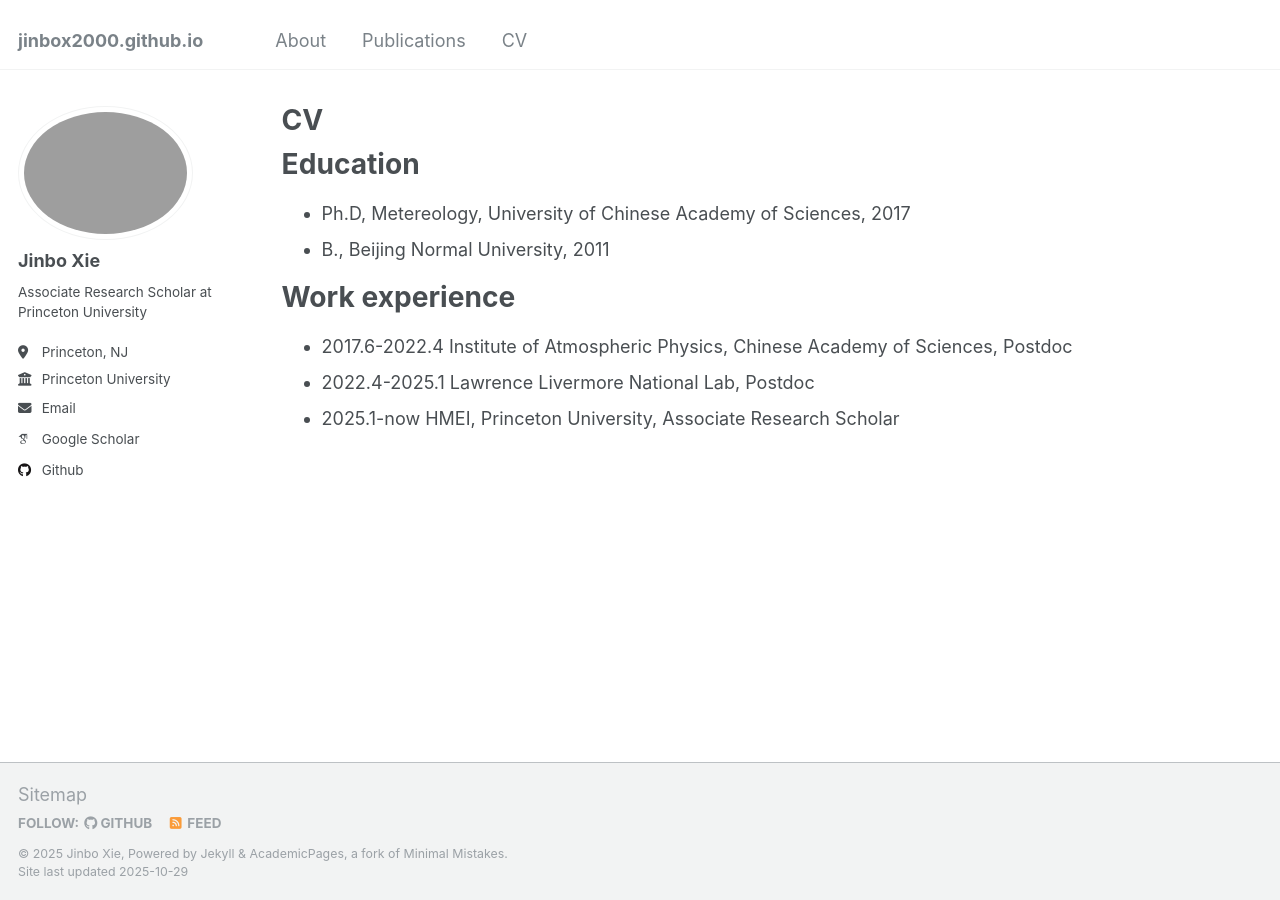
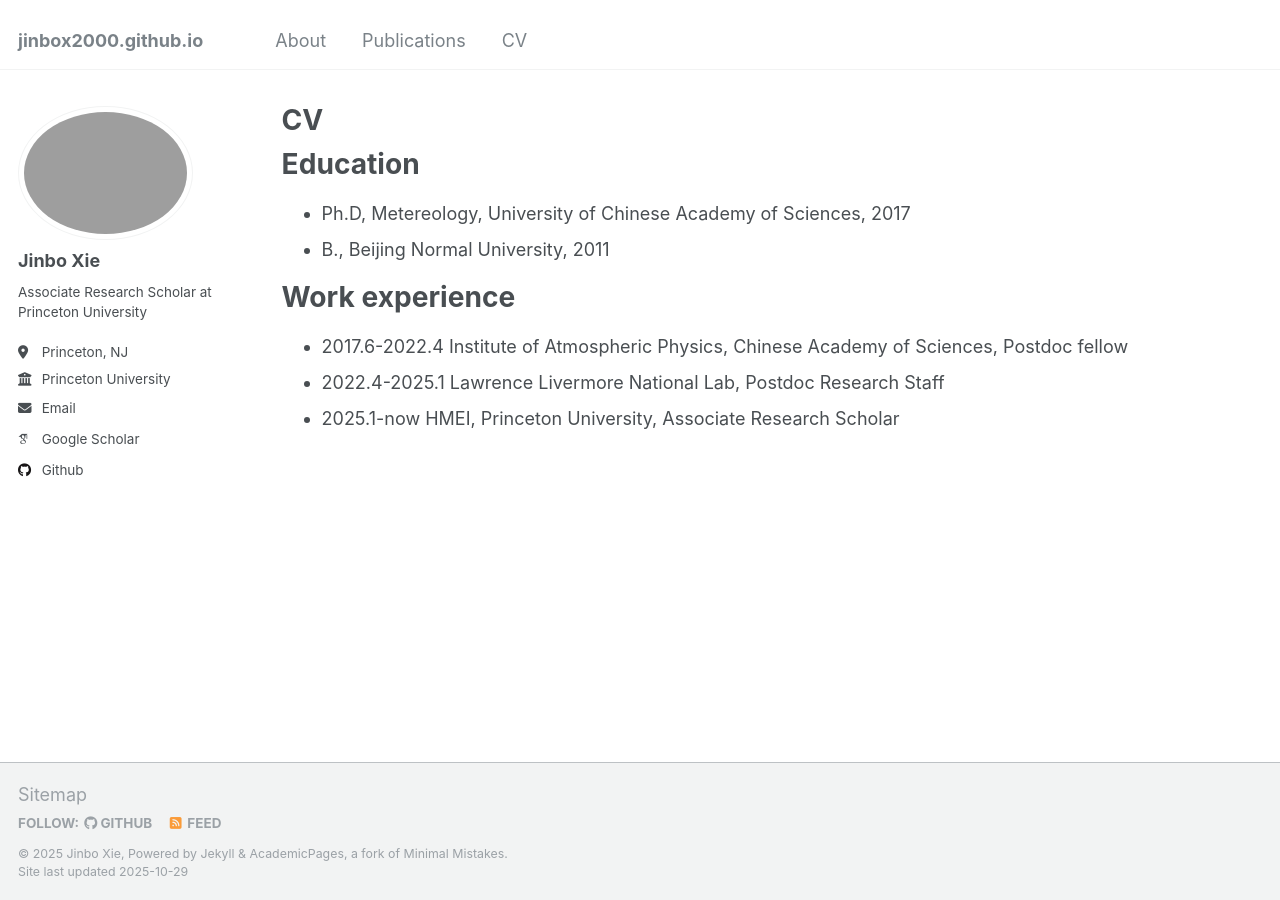
Before and after one commit to jinbox2000/jinbox2000.github.io, a Jekyll site: the page built from _pages/cv.md, in a window 1280 px wide. Built offline with Jekyll 4.4.1, drawn with Linux system fonts in a browser that asks for light colours; some web fonts are replaced.

Commit message:
Update job titles in CV section

```diff
--- a/_pages/cv.md
+++ b/_pages/cv.md
@@ -16,6 +16,6 @@ Education
 
 Work experience
 ======
-* 2017.6-2022.4 Institute of Atmospheric Physics, Chinese Academy of Sciences, Postdoc
-* 2022.4-2025.1 Lawrence Livermore National Lab, Postdoc
+* 2017.6-2022.4 Institute of Atmospheric Physics, Chinese Academy of Sciences, Postdoc fellow
+* 2022.4-2025.1 Lawrence Livermore National Lab, Postdoc Research Staff
 * 2025.1-now        HMEI, Princeton University, Associate Research Scholar
```
